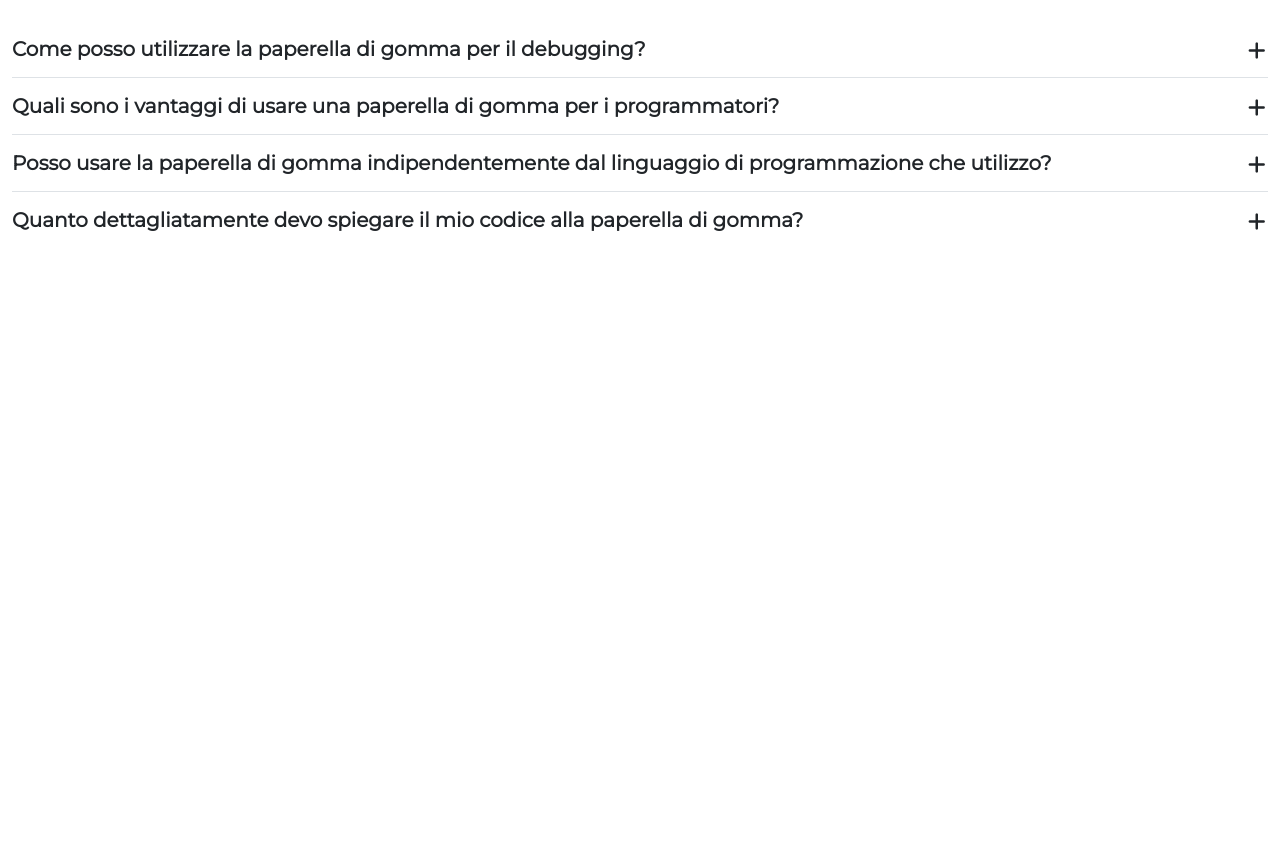
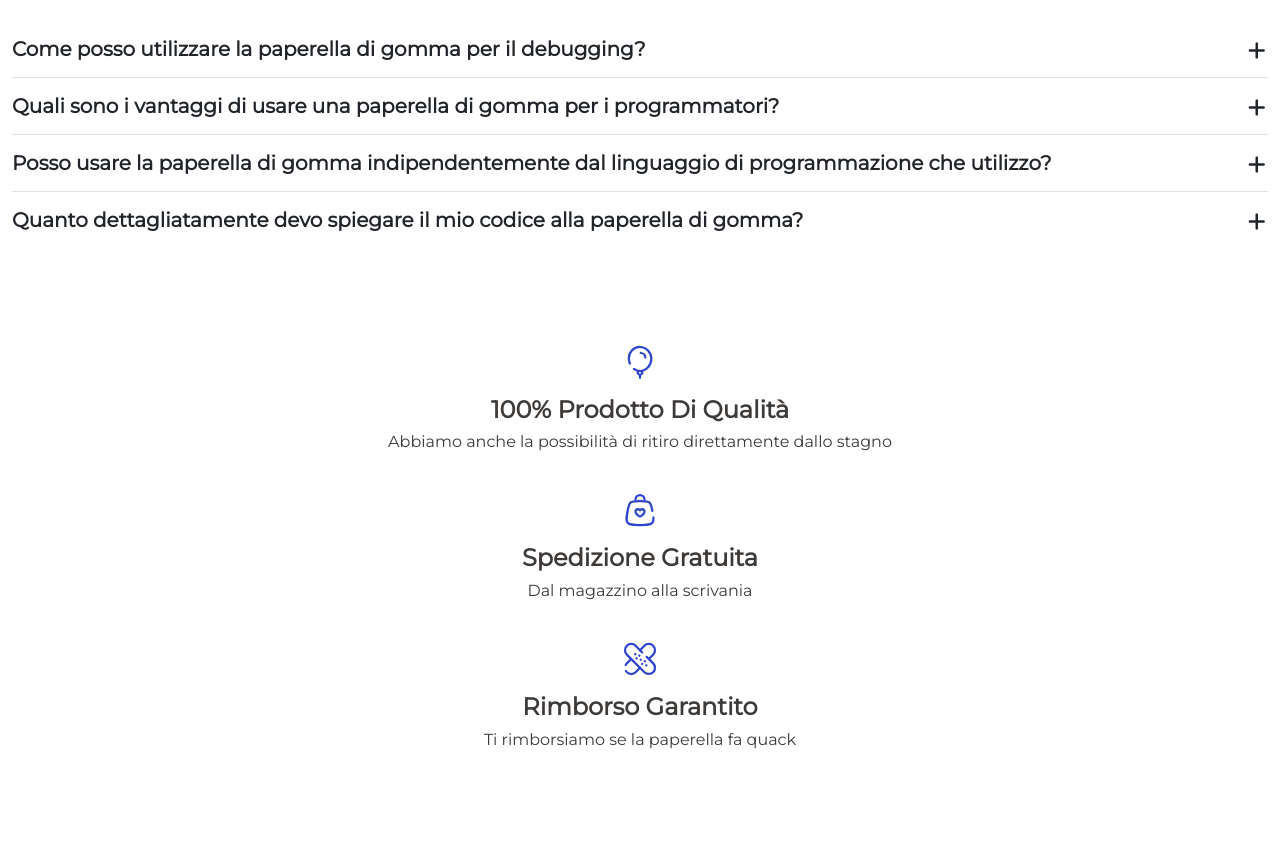
Before and after one commit to AnatoliyZakhryapin/landing-page-product, a website built with Vite: page index.html in a window 1280 px wide. Shown: the part 8024-8885 px from the top of the page. Before the commit the page ends 8272 px from the top, so only its background shows below. Built offline with nearby package versions, Linux system fonts and the light colour scheme.

Commit message:
ADD Customer guarantees section

```diff
--- a/index.html
+++ b/index.html
@@ -526,9 +526,46 @@
             </div>
           </div>
 
+          <!-- Customer guarantees -->
+          <section class="customer-guarantees py-5">
+            <div class="container-fluid">
+              <div class="row text-center py-5 gap-4">
+                <div class="col-12">
+                  <div class="guarantees-card">
+                      <svg class="icon mb-3">
+                        <use xlink:href="#balloon"></use>
+                      </svg>
+                      <h4 class="title">100% Prodotto Di Qualità</h4>
+                      <p>Abbiamo anche la possibilità di ritiro direttamente dallo stagno</p>
+                  </div>
+                </div>
+                <div class="col-12">
+                  <div class="guarantees-card">
+                    <svg class="icon mb-3">
+                      <use xlink:href="#bag-heart"></use>
+                    </svg>
+                    <h4 class="title">Spedizione Gratuita</h4>
+                    <p>Dal magazzino alla scrivania</p>
+                  </div>
+                </div>
+                <div class="col-12">
+                  <div class="guarantees-card">
+                    <svg class="icon mb-3">
+                      <use xlink:href="#handiplast"></use>
+                    </svg>
+                    <h4 class="title">Rimborso Garantito</h4>
+                    <p>Ti rimborsiamo se la paperella fa quack</p>
+                  </div>
+                </div>
+              </div>
+            </div>
+          </section>
+
         </div>
       </div>
     </section>
+
+
   </main>
 
   <!-- Script for icon -->
--- a/style.css
+++ b/style.css
@@ -197,3 +197,9 @@ ul.strengths-list p {
   content: '\f068';
   background-image: none;
 }
+
+/* Customer guarantees */
+
+.customer-guarantees .icon {
+  color:  var(--violet);
+}
```
